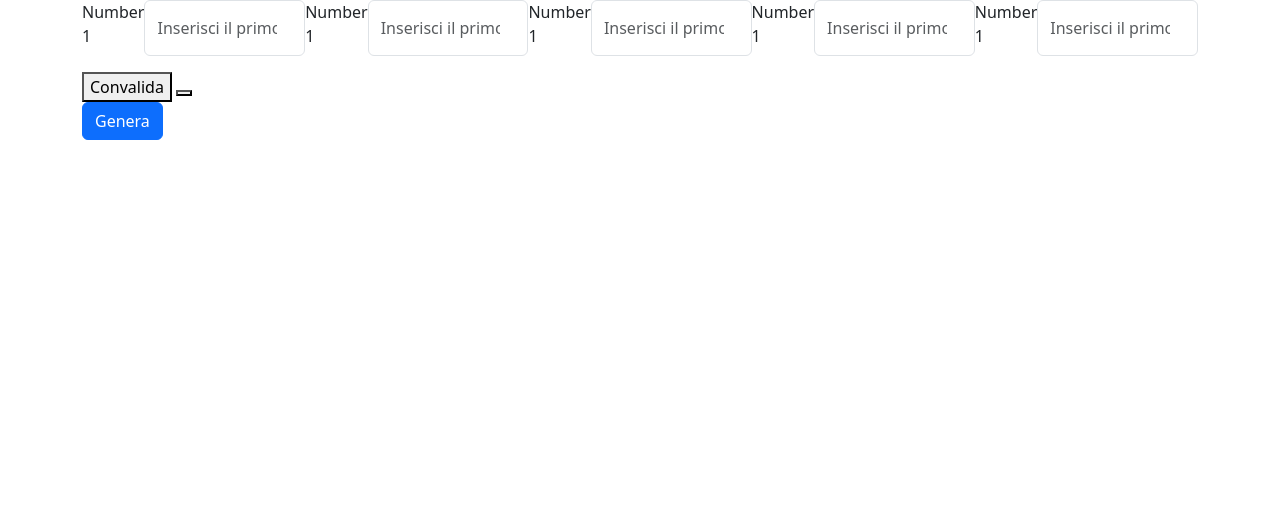
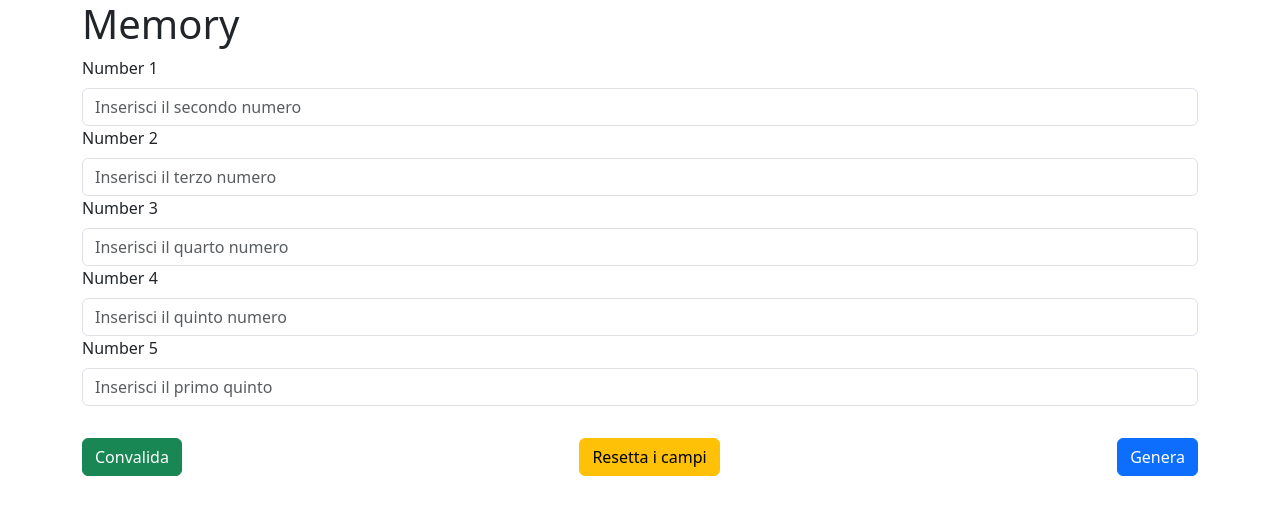
Before and after one commit to DavideCriscuolo/js-simon, a plain HTML site: page index.html in a window 1280 px wide. Both pictures are taken after a click on the button "Genera". Drawn offline with nearby package versions, Linux system fonts and the light colour scheme.

Commit message:
Aggiornamento della logica di visualizzazione e convalida dei numeri, inclusi miglioramenti nei messaggi di feedback e nella struttura del form.

```diff
--- a/assets/js/main.js
+++ b/assets/js/main.js
@@ -15,9 +15,12 @@ const numbTwoEl = document.querySelector(".numbTwo");
 const numbThreeEl = document.querySelector(".numbThree");
 const numbFourEl = document.querySelector(".numbFour");
 const numbFiveEl = document.querySelector(".numbFive");
-const btnEl = document.querySelector(".btn");
-const rowEl = document.querySelector(".row");
+const btnEl = document.querySelector("#btnGen");
+const rowEl = document.querySelector("#rowFirst");
 const viewInputNumbEl = document.querySelector("#inputNumb");
+const viewTitleCard = document.querySelector(".card-title");
+const viewTextCard = document.querySelector("#cardText");
+const viewCardResult = document.querySelector("#cardResult");
 const inputNumberOne = document.querySelector("#numberOne");
 const inputNumberTwo = document.querySelector("#numberTwo");
 const inputNumberThree = document.querySelector("#numberThree");
@@ -40,7 +43,7 @@ btnEl.addEventListener("click", function (e) {
   setTimeout(function () {
     rowEl.classList.add("d-none");
     viewInputNumbEl.classList.remove("d-none");
-    viewInputNumbEl.classList.add("d-flex");
+    viewInputNumbEl.classList.add("d-block");
   }, 2000);
 
   numbOneEl.innerText = numbGen[0];
@@ -61,14 +64,6 @@ btnEl.addEventListener("click", function (e) {
       Number(inputNumberFive.value),
     ];
 
-    for (let i = 0; i < numbGen.length; i++) {
-      if (numbGen.includes(inputNumbres[i])) {
-        console.log("object");
-      } else {
-        console.log("no");
-      }
-    }
-
     let numEquals = [];
 
     for (let i = 0; i < inputNumbres.length; i++) {
@@ -76,11 +71,21 @@ btnEl.addEventListener("click", function (e) {
 
       if (numbGen.includes(number) && !numEquals.includes(number)) {
         numEquals.push(number); // aggiungi solo una volta
+      } else if (numEquals === 0) {
+        console.log("non");
       }
     }
+    viewCardResult.classList.remove("d-none");
+    viewCardResult.classList.add("d-block");
+    for (let i = 0; i < numbGen.length; i++) {
+      if (numbGen.includes(inputNumbres[i])) {
+        viewTitleCard.innerHTML = `Congratulazioni hai indovinato ${numEquals.length} numeri. `;
 
-    console.log("Hai indovinato:", numEquals.length, "numeri.");
-    console.log("Numeri indovinati:", numEquals);
+        viewTextCard.innerText = `Numeri indovinati: ${numEquals}`;
+      } else {
+        viewTitleCard.innerHTML = "Mi spiace nessun numero indovinato";
+      }
+    }
 
     e.preventDefault();
   });
--- a/index.html
+++ b/index.html
@@ -14,39 +14,40 @@
 
 <body>
     <div class="container">
-        <div class="row">
-            <div class="col">
+        <h1>Memory</h1>
+        <div id="rowFirst" class="row">
+            <div class="col my-3">
                 <div class="card">
                     <div class="card-body">
-                        <span class="card-text numbOne">Number</span>
+                        <span class="card-text numbOne">Number 1</span>
                     </div>
                 </div>
             </div>
-            <div class="col">
+            <div class="col my-3">
                 <div class="card">
                     <div class="card-body">
-                        <span class="card-text numbTwo">Number</span>
+                        <span class="card-text numbTwo">Number 2</span>
                     </div>
                 </div>
             </div>
-            <div class="col">
+            <div class="col my-3">
                 <div class="card">
                     <div class="card-body">
-                        <span class="card-text numbThree">Number</span>
+                        <span class="card-text numbThree">Number 3</span>
                     </div>
                 </div>
             </div>
-            <div class="col">
+            <div class="col my-3">
                 <div class="card">
                     <div class="card-body">
-                        <span class="card-text numbFour">Number</span>
+                        <span class="card-text numbFour">Number 4</span>
                     </div>
                 </div>
             </div>
-            <div class="col">
+            <div class="col my-3">
                 <div class="card">
                     <div class="card-body">
-                        <span class="card-text numbFive">Number</span>
+                        <span class="card-text numbFive">Number 5</span>
                     </div>
                 </div>
             </div>
@@ -57,26 +58,36 @@
             <div id="inputNumb" class="mb-3 d-none ">
                 <label for="" class="form-label">Number 1</label>
                 <input type="number" class="form-control" name="numberOne" id="numberOne" aria-describedby="helpId"
-                    placeholder="Inserisci il primo numero" />
-                <label for="" class="form-label">Number 1</label>
+                    placeholder="Inserisci il secondo numero" />
+                <label for="" class="form-label">Number 2</label>
                 <input type="number" class="form-control" name="numberTwo" id="numberTwo" aria-describedby="helpId"
-                    placeholder="Inserisci il primo numero" />
-                <label for="" class="form-label">Number 1</label>
+                    placeholder="Inserisci il terzo numero" />
+                <label for="" class="form-label">Number 3</label>
                 <input type="number" class="form-control" name="numberThree" id="numberThree" aria-describedby="helpId"
-                    placeholder="Inserisci il primo numero" />
-                <label for="" class="form-label">Number 1</label>
+                    placeholder="Inserisci il quarto numero" />
+                <label for="" class="form-label">Number 4</label>
                 <input type="number" class="form-control" name="numberFour" id="numberFour" aria-describedby="helpId"
-                    placeholder="Inserisci il primo numero" />
-                <label for="" class="form-label">Number 1</label>
+                    placeholder="Inserisci il quinto numero" />
+                <label for="" class="form-label">Number 5</label>
                 <input type="number" class="form-control" name="numberFive" id="numberFive" aria-describedby="helpId"
-                    placeholder="Inserisci il primo numero" />
+                    placeholder="Inserisci il primo quinto" />
             </div>
-            <button id="btnInput" type="submit">Convalida</button>
-            <button type="reset"></button>
+            <div class="d-flex justify-content-between">
+                <button id="btnInput" type="submit" class=" btn btn-success my-3">Convalida</button>
+                <button type="reset" class="btn btn-warning my-3">Resetta i campi </button>
         </form>
+        <button id="btnGen" type="button" class=" btn btn-primary my-3 "> Genera
+        </button>
+    </div>
 
-        <button type="button" class=" btn btn-primary"> Genera
-        </button>
+    <div id="cardResult" class="card text-center d-none">
+        <img class="card-img-top" src="" />
+        <div class="card-body">
+            <h4 class="card-title"></h4>
+            <span id="cardText" class="card-text"></span>
+        </div>
+    </div>
+
 
 
 
```
